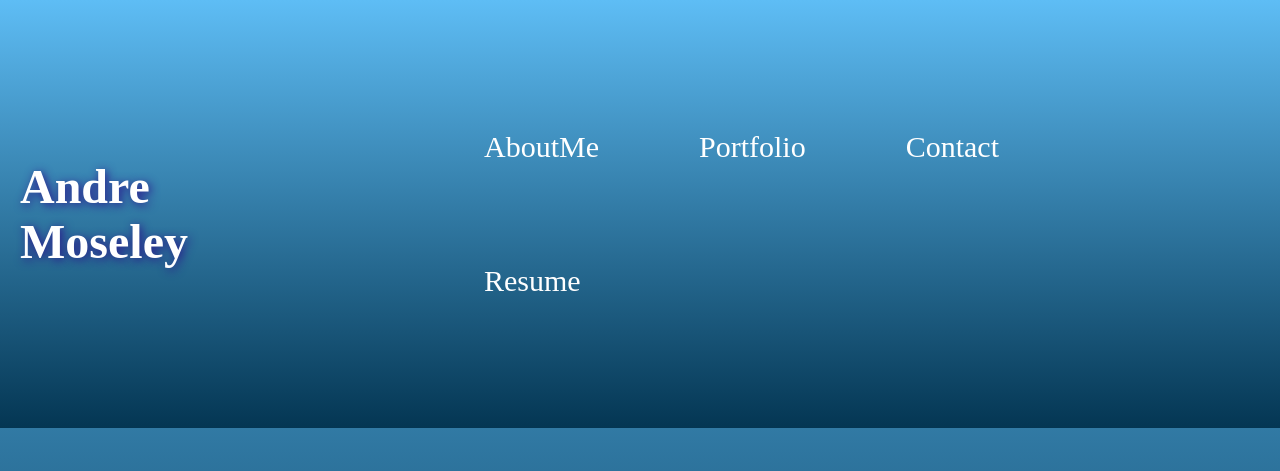
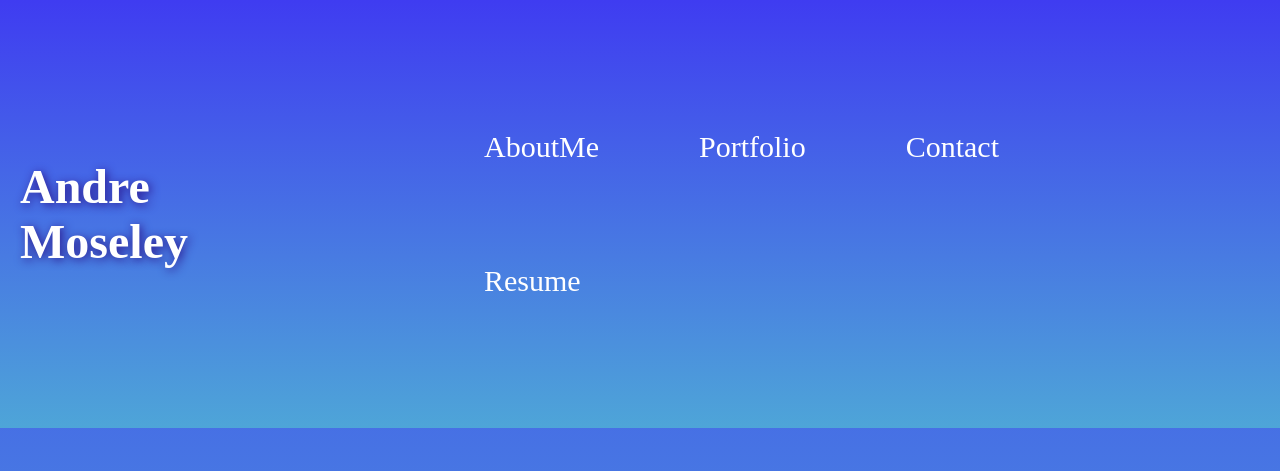
Before and after one commit to DreJI95/andre-moseley-full-stack-dev, a React (Create React App) app: page / in a window 1280 px wide. Shown: the top 471 px of the page. Built offline with nearby package versions, Linux system fonts and the light colour scheme; the HTML template or start-up script is replaced by a standard one.

Commit message:
completed css styling

```diff
--- a/src/index.css
+++ b/src/index.css
@@ -1,7 +1,7 @@
 body {
   margin: 0;
   padding: 0;
-  background: linear-gradient( rgb(94, 189, 245) , rgb(4, 54, 83) );
+  background: linear-gradient( rgb(63, 60, 241) , rgb(78, 165, 216) );
   color: rgb(255, 255, 255);
   }
 
@@ -13,7 +13,7 @@ body {
    display: flex;
    justify-content: space-around;
    align-items: center;
-   background: linear-gradient(rgb(94, 189, 245), rgb(4, 54, 83));
+   background: linear-gradient( rgb(63, 60, 241) , rgb(78, 165, 216) );
   }
 
   header h1, footer h2{
```
